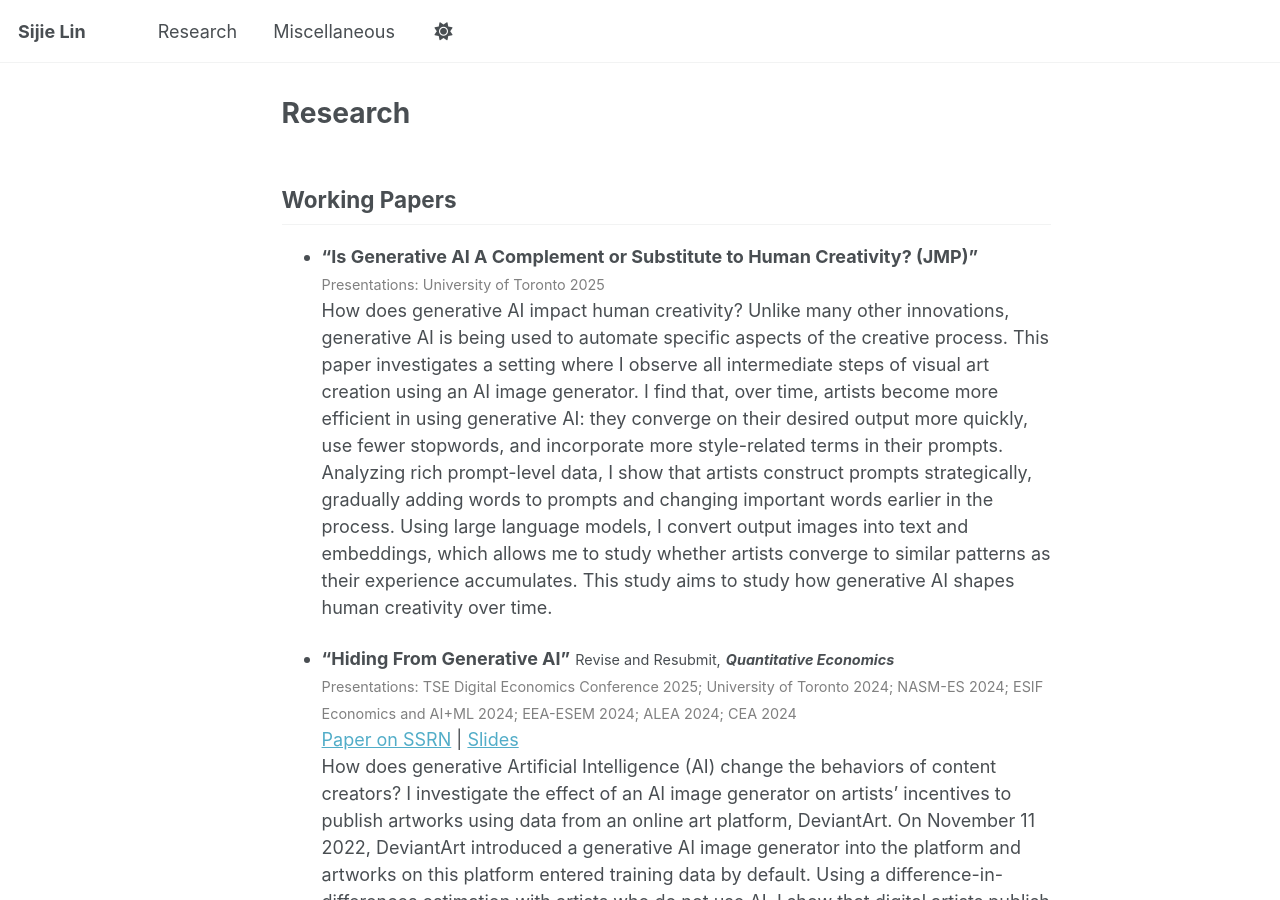
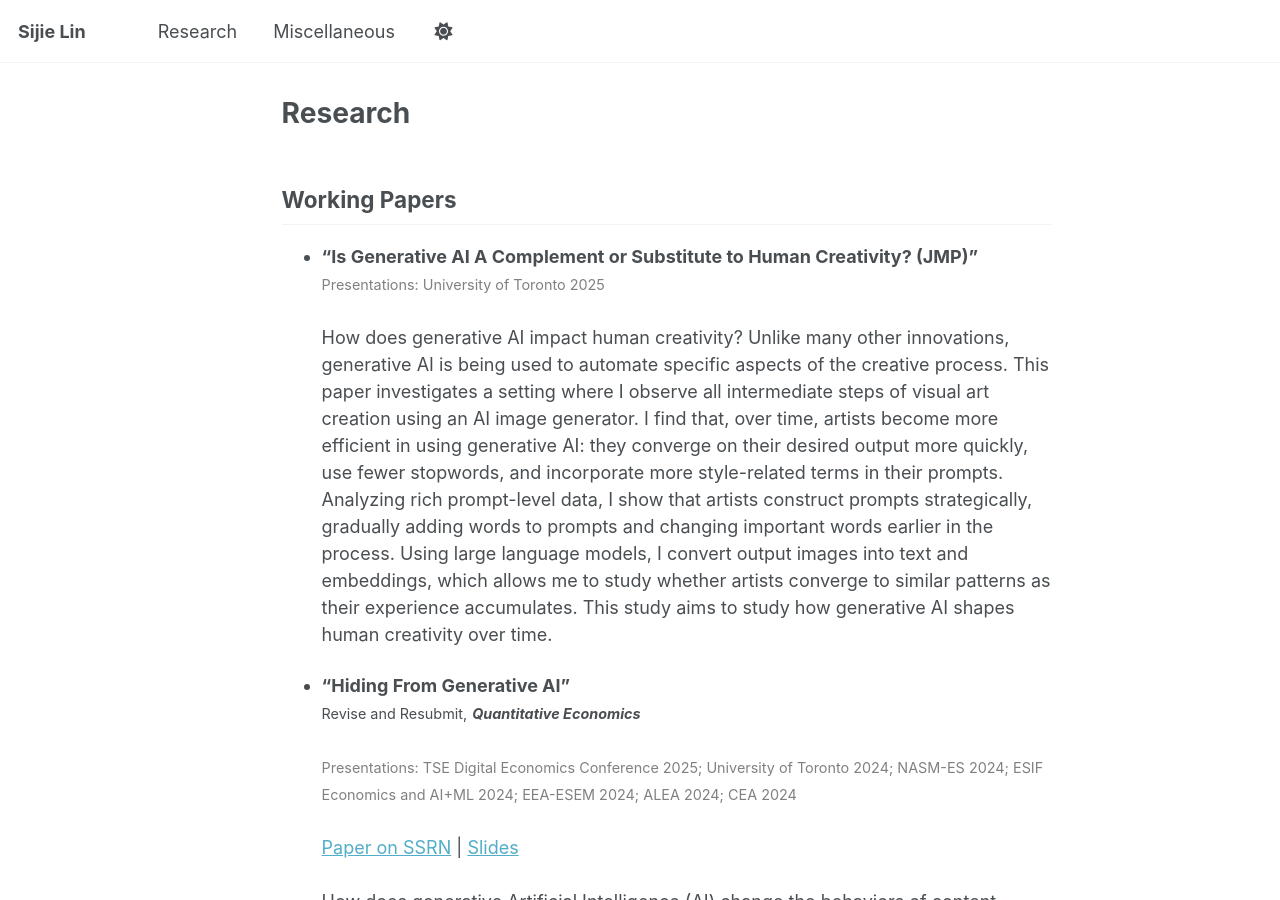
Before and after one commit to sijielin/sijielin.github.io, a Jekyll site: the page built from _pages/research.md, in a window 1280 px wide and 900 px high. Built offline with Jekyll 4.4.1, drawn with Linux system fonts in a browser that asks for light colours.

Commit message:
Update research.md

```diff
--- a/_pages/research.md
+++ b/_pages/research.md
@@ -8,16 +8,16 @@
 ## Working Papers
 
 - **"Is Generative AI A Complement or Substitute to Human Creativity? (JMP)"**
-<span style="font-size: 0.8em; color: gray;">Presentations: University of Toronto 2025 </span>
-How does generative AI impact human creativity? Unlike many other innovations, generative AI is being used to automate specific aspects of the creative process. This paper investigates a setting where I observe all intermediate steps of visual art creation using an AI image generator. I find that, over time, artists become more efficient in using generative AI: they converge on their desired output more quickly, use fewer stopwords, and incorporate more style-related terms in their prompts. Analyzing rich prompt-level data, I show that artists construct prompts strategically, gradually adding words to prompts and changing important words earlier in the process. Using large language models, I convert output images into text and embeddings, which allows me to study whether artists converge to similar patterns as their experience accumulates. This study aims to study how generative AI shapes human creativity over time.
+<br><span style="font-size: 0.8em; color: gray;">Presentations: University of Toronto 2025 </span>
+<br>How does generative AI impact human creativity? Unlike many other innovations, generative AI is being used to automate specific aspects of the creative process. This paper investigates a setting where I observe all intermediate steps of visual art creation using an AI image generator. I find that, over time, artists become more efficient in using generative AI: they converge on their desired output more quickly, use fewer stopwords, and incorporate more style-related terms in their prompts. Analyzing rich prompt-level data, I show that artists construct prompts strategically, gradually adding words to prompts and changing important words earlier in the process. Using large language models, I convert output images into text and embeddings, which allows me to study whether artists converge to similar patterns as their experience accumulates. This study aims to study how generative AI shapes human creativity over time.
 
 - **"Hiding From Generative AI"**
-<span style="font-size: 0.8em">Revise and Resubmit,</span> <span style="font-weight: bold; font-style: italic; font-size: 0.8em;"> Quantitative Economics</span>
-<span style="font-size: 0.8em; color: gray;">Presentations: TSE Digital Economics Conference 2025; University of Toronto 2024; NASM-ES 2024; ESIF Economics and AI+ML 2024; EEA-ESEM 2024; ALEA 2024; CEA 2024  </span>
-[Paper on SSRN](https://papers.ssrn.com/sol3/papers.cfm?abstract_id=4793782) | [Slides](https://sijielin.github.io/files/DA_slides.pdf)
-How does generative Artificial Intelligence (AI) change the behaviors of content creators? I investigate the effect of an AI image generator on artists' incentives to publish artworks using data from an online art platform, DeviantArt. On November 11 2022, DeviantArt introduced a generative AI image generator into the platform and artworks on this platform entered training data by default. Using a difference-in-differences estimation with artists who do not use AI, I show that digital artists publish 21% fewer artworks following AI's introduction on this platform, in contrast to artisan crafts artists. This reduction could potentially hinder knowledge spillovers to other artists and AI training data availability. By matching the artworks of artists who publish both on DeviantArt and Instagram, I find that despite artists publishing fewer artworks on DeviantArt, the quality of published artworks for a given artist remains the same after the introduction of AI.
+<br><span style="font-size: 0.8em">Revise and Resubmit,</span> <span style="font-weight: bold; font-style: italic; font-size: 0.8em;"> Quantitative Economics</span>
+<br><span style="font-size: 0.8em; color: gray;">Presentations: TSE Digital Economics Conference 2025; University of Toronto 2024; NASM-ES 2024; ESIF Economics and AI+ML 2024; EEA-ESEM 2024; ALEA 2024; CEA 2024  </span>
+<br>[Paper on SSRN](https://papers.ssrn.com/sol3/papers.cfm?abstract_id=4793782) | [Slides](https://sijielin.github.io/files/DA_slides.pdf)
+<br>How does generative Artificial Intelligence (AI) change the behaviors of content creators? I investigate the effect of an AI image generator on artists' incentives to publish artworks using data from an online art platform, DeviantArt. On November 11 2022, DeviantArt introduced a generative AI image generator into the platform and artworks on this platform entered training data by default. Using a difference-in-differences estimation with artists who do not use AI, I show that digital artists publish 21% fewer artworks following AI's introduction on this platform, in contrast to artisan crafts artists. This reduction could potentially hinder knowledge spillovers to other artists and AI training data availability. By matching the artworks of artists who publish both on DeviantArt and Instagram, I find that despite artists publishing fewer artworks on DeviantArt, the quality of published artworks for a given artist remains the same after the introduction of AI.
 
 ## Work In Progress
 
 - **"Platforms in Platform"**
-Platforms could be part of a larger platform like an app store. Even though there exists a positive cross-group network externality between buyers and sellers, there is still an incentive for buyers and sellers to segment into different platforms. Buyers may choose to use different platforms to access more targeted products, while sellers may use different platforms to avoid competition for buyers’ attention. This paper argues that segmenting the market using smaller platforms can be profitable for the large platform, as it can charge different platform fees to sellers of different quality and save buyers' attention to better sellers. This paper also shows that when market agglomeration is more profitable for the large platform, it may choose to ban smaller platforms, which could be socially inefficient as it may deter mediocre sellers from entering the market.
+<br>Platforms could be part of a larger platform like an app store. Even though there exists a positive cross-group network externality between buyers and sellers, there is still an incentive for buyers and sellers to segment into different platforms. Buyers may choose to use different platforms to access more targeted products, while sellers may use different platforms to avoid competition for buyers’ attention. This paper argues that segmenting the market using smaller platforms can be profitable for the large platform, as it can charge different platform fees to sellers of different quality and save buyers' attention to better sellers. This paper also shows that when market agglomeration is more profitable for the large platform, it may choose to ban smaller platforms, which could be socially inefficient as it may deter mediocre sellers from entering the market.
```
